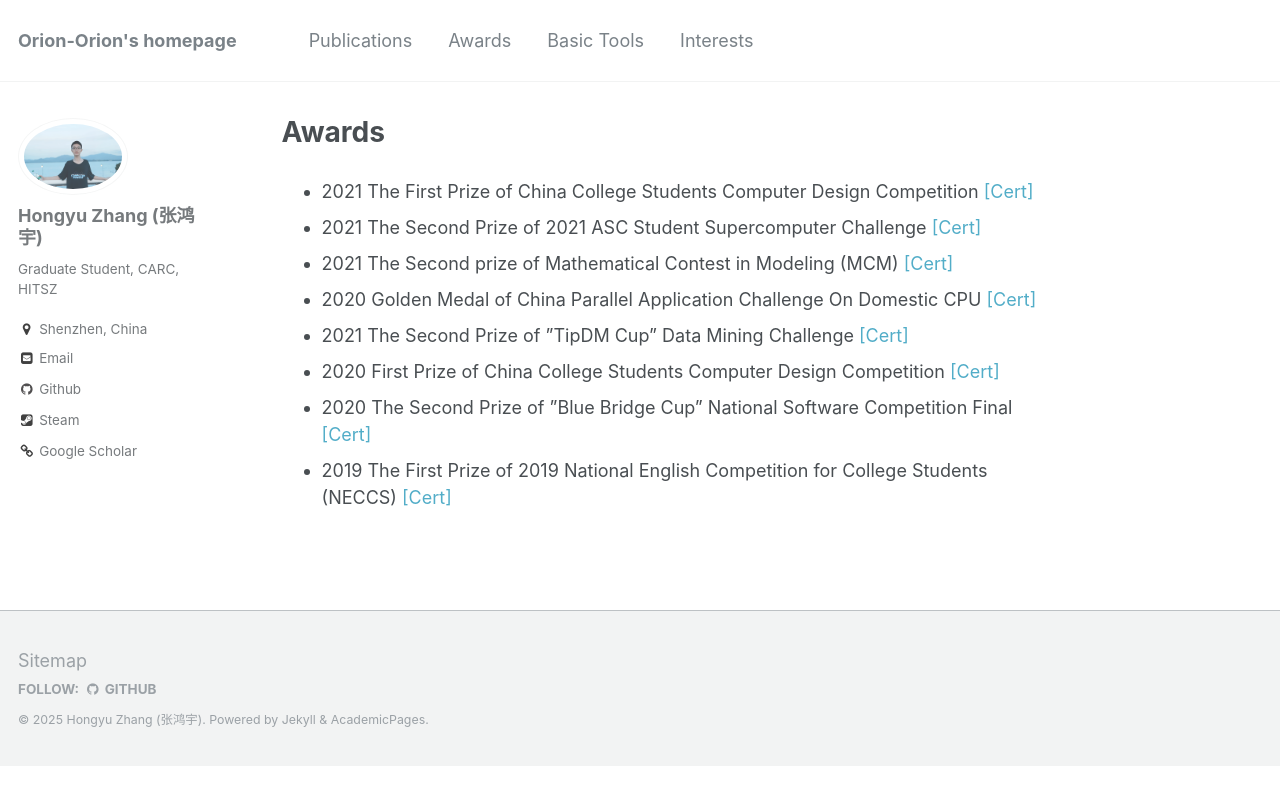
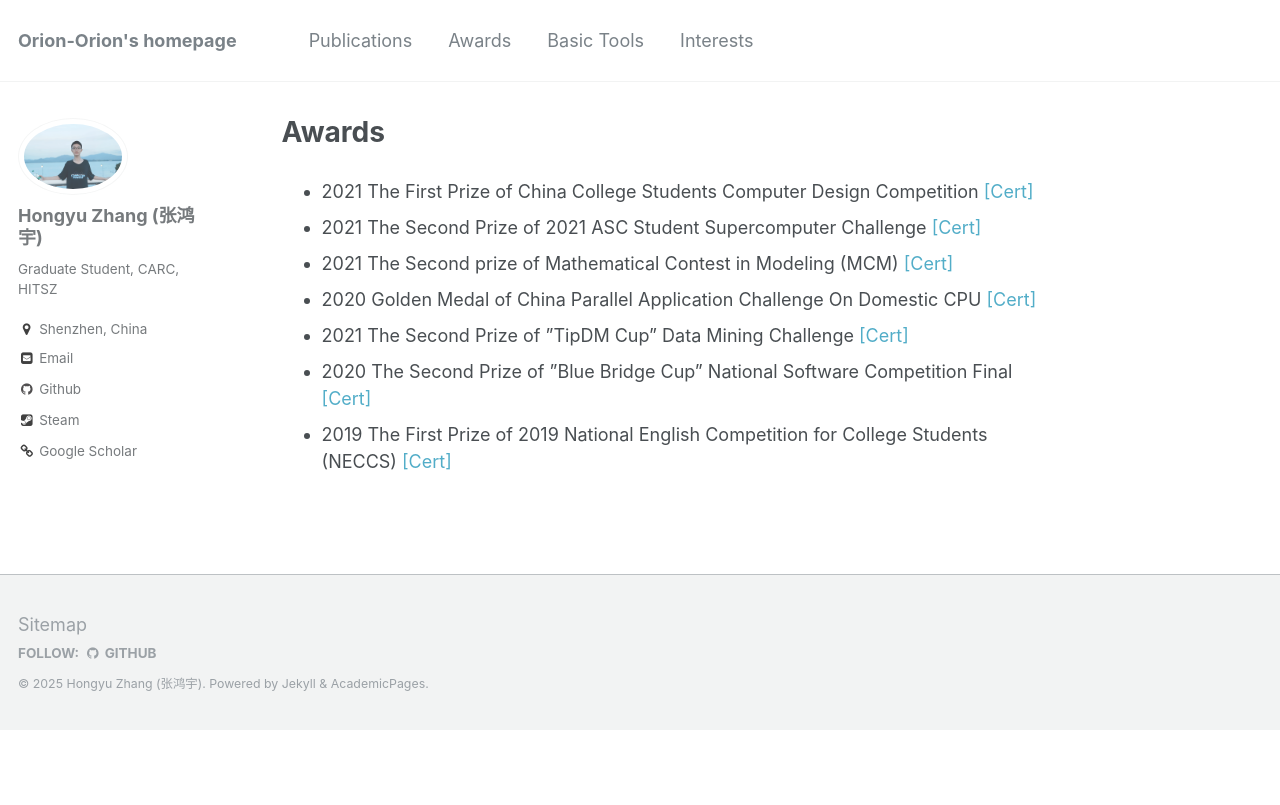
Before and after one commit to orion-orion/orion-orion.github.com, a Jekyll site: the page built from _pages/awards.md, in a window 1280 px wide. Shown: the top 805 px of the page. Built offline with Jekyll 4.4.1, drawn with Linux system fonts in a browser that asks for light colours.

Commit message:
feat: update awards

```diff
--- a/_pages/awards.md
+++ b/_pages/awards.md
@@ -8,6 +8,5 @@ author_profile: true
 * 2021 The Second prize of Mathematical Contest in Modeling (MCM) [[Cert]](../files/MCM_Cert.pdf)
 * 2020 Golden Medal of China Parallel Application Challenge On Domestic CPU [[Cert]](../files/CPC_Cert.pdf)
 * 2021 The Second Prize of ”TipDM Cup” Data Mining Challenge [[Cert]](../images/TipDM_Cup_Cert.jpg)
-* 2020 First Prize of China College Students Computer Design Competition [[Cert]](../images/CCSCDC_Cert.jpg)
 * 2020 The Second Prize of ”Blue Bridge Cup” National Software Competition Final [[Cert]](../images/BB_Cup_Cert.jpg)
 * 2019 The First Prize of 2019 National English Competition for College Students (NECCS) [[Cert]](../images/NECCS_Cert.jpg)
```
Also changed, not shown: 1 other file.
